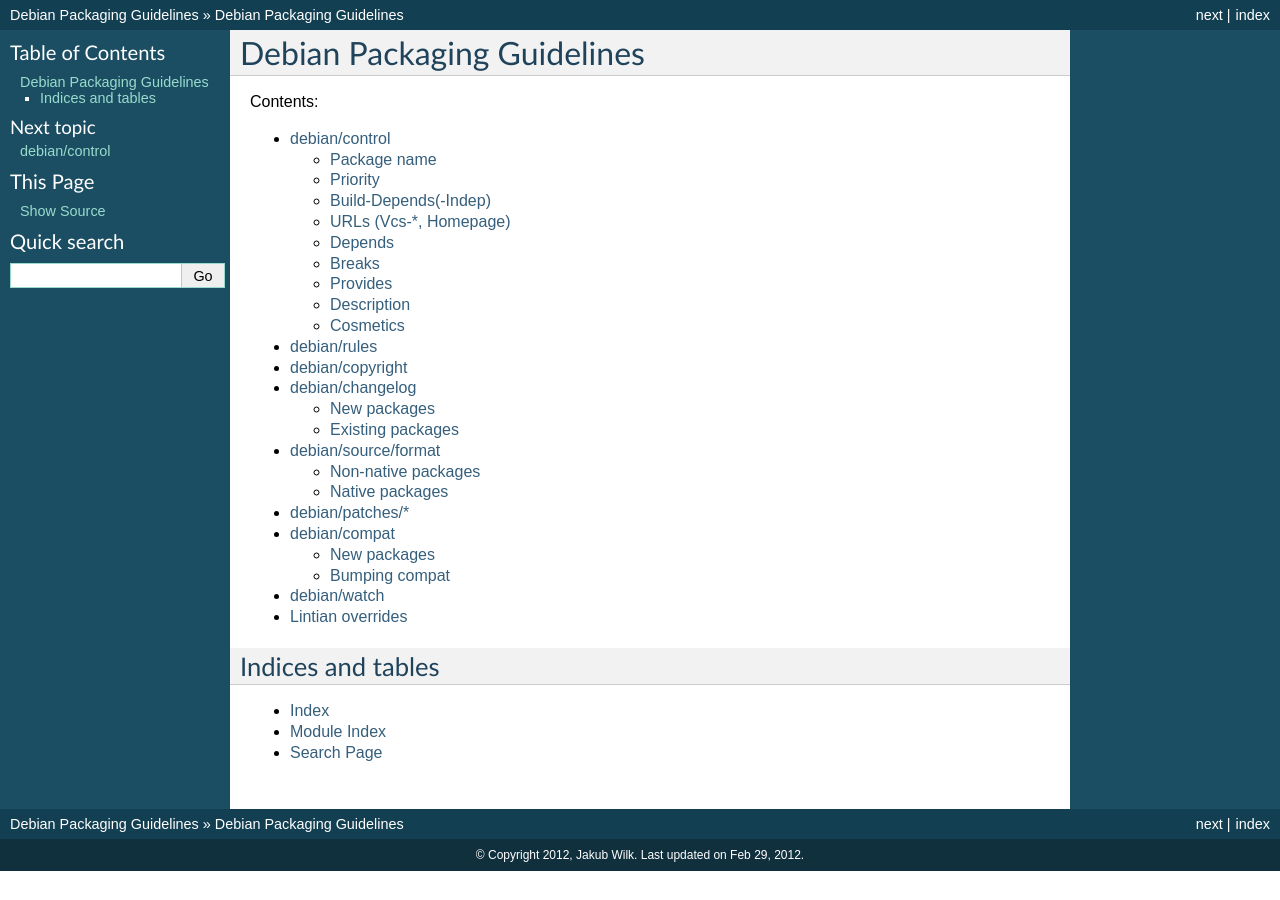
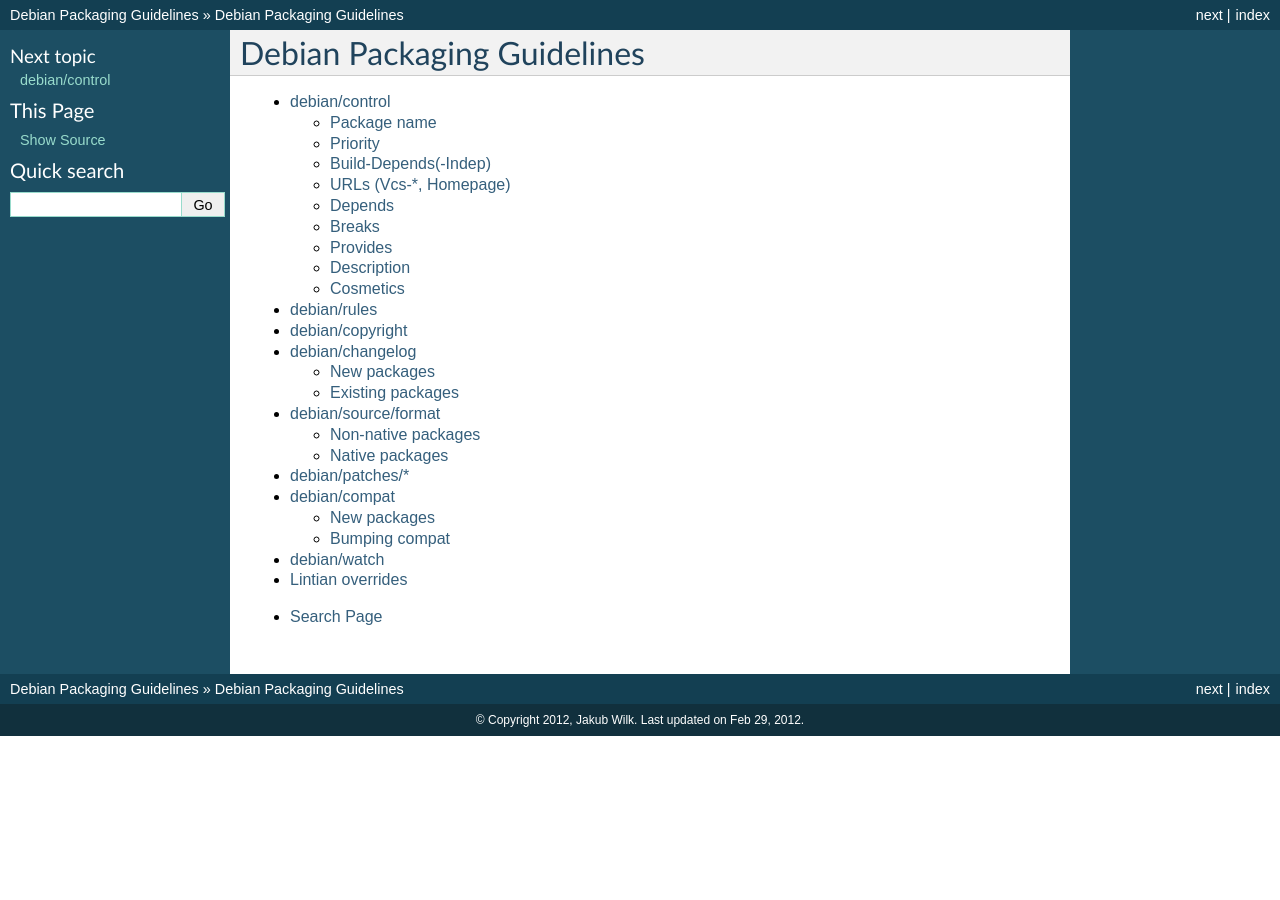
Before and after one commit to jwilk-archive/debian-packaging-guidelines, a Sphinx documentation site: the page built from source/index.txt, in a window 1280 px wide. Built offline with Sphinx 7.4.7, drawn with Linux system fonts in a browser that asks for light colours.

Commit message:
Remove some cruft from index page.

```diff
--- a/source/index.txt
+++ b/source/index.txt
@@ -1,8 +1,6 @@
 ===========================
 Debian Packaging Guidelines
 ===========================
-
-Contents:
 
 .. toctree::
    :maxdepth: 2
@@ -17,11 +15,6 @@
    debian-watch
    lintian-overrides
 
-Indices and tables
-==================
-
-* :ref:`genindex`
-* :ref:`modindex`
 * :ref:`search`
 
 .. vim:ft=rst ts=3 sw=3 et
```
